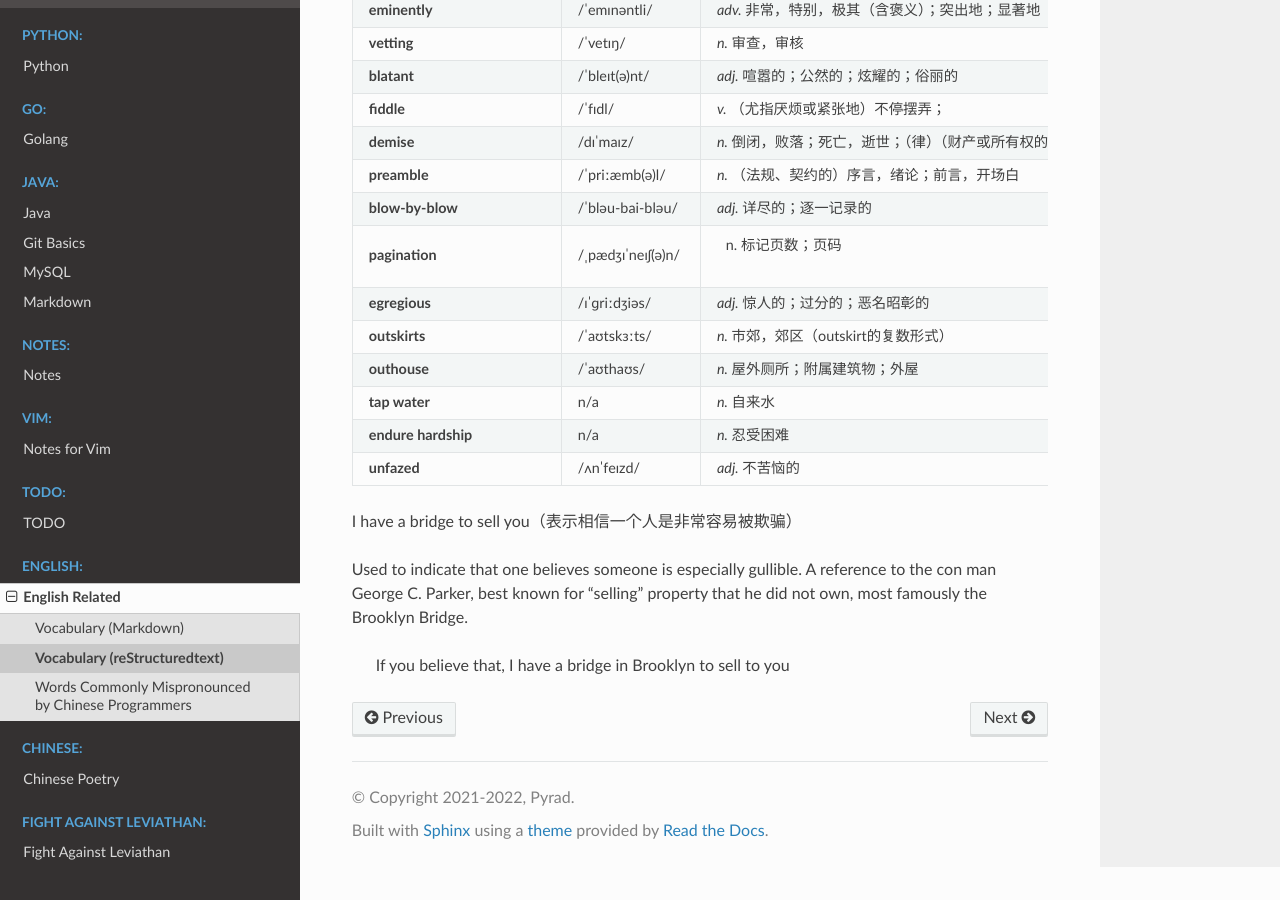
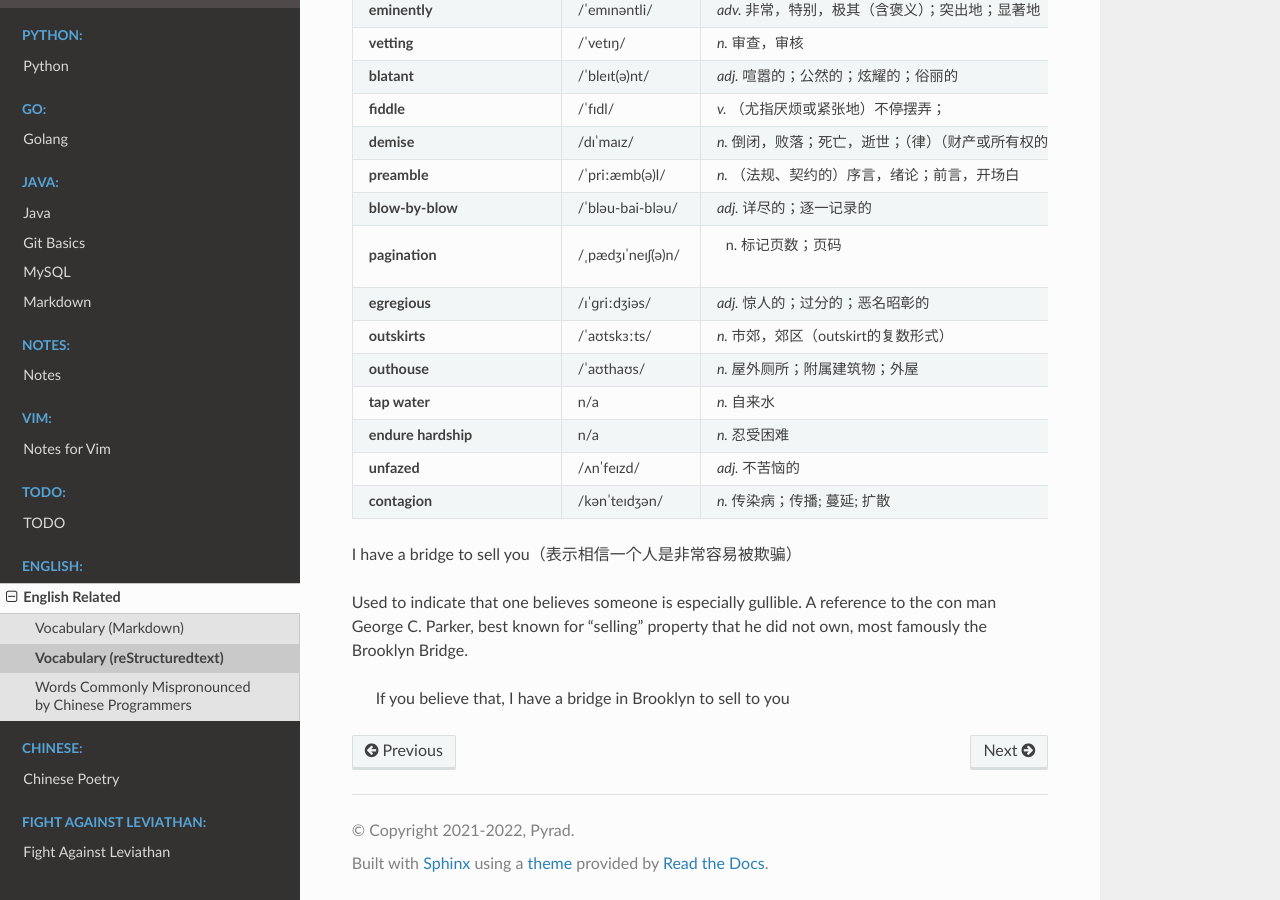
Before and after one commit to Pyrad/pyradnotes, a Sphinx documentation site: the page built from source/English/vocabulary.rst, in a window 1280 px wide and 900 px high, scrolled down 703 px. Built offline with Sphinx 7.4.7 and the Read the Docs theme 2.0.0, drawn with Linux system fonts in a browser that asks for light colours.

Commit message:
English New word

```diff
--- a/source/English/vocabulary.rst
+++ b/source/English/vocabulary.rst
@@ -93,6 +93,9 @@ Vocabulary  (reStructuredtext)
     * - **unfazed**
       - /ʌnˈfeɪzd/
       - *adj.* 不苦恼的
+    * - **contagion**
+      - /kənˈteɪdʒən/
+      - *n.* 传染病；传播; 蔓延; 扩散
 
 
 
```
